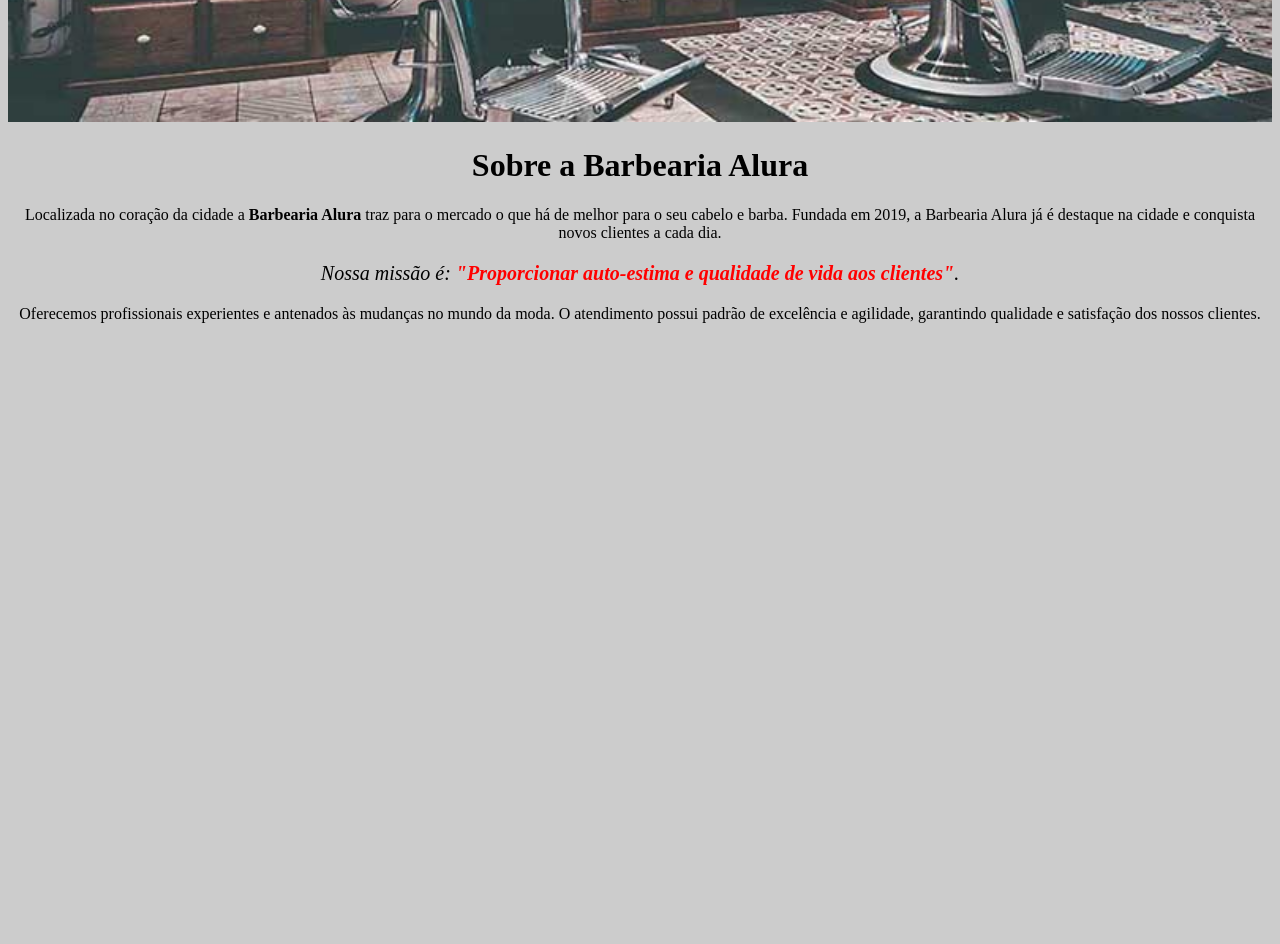
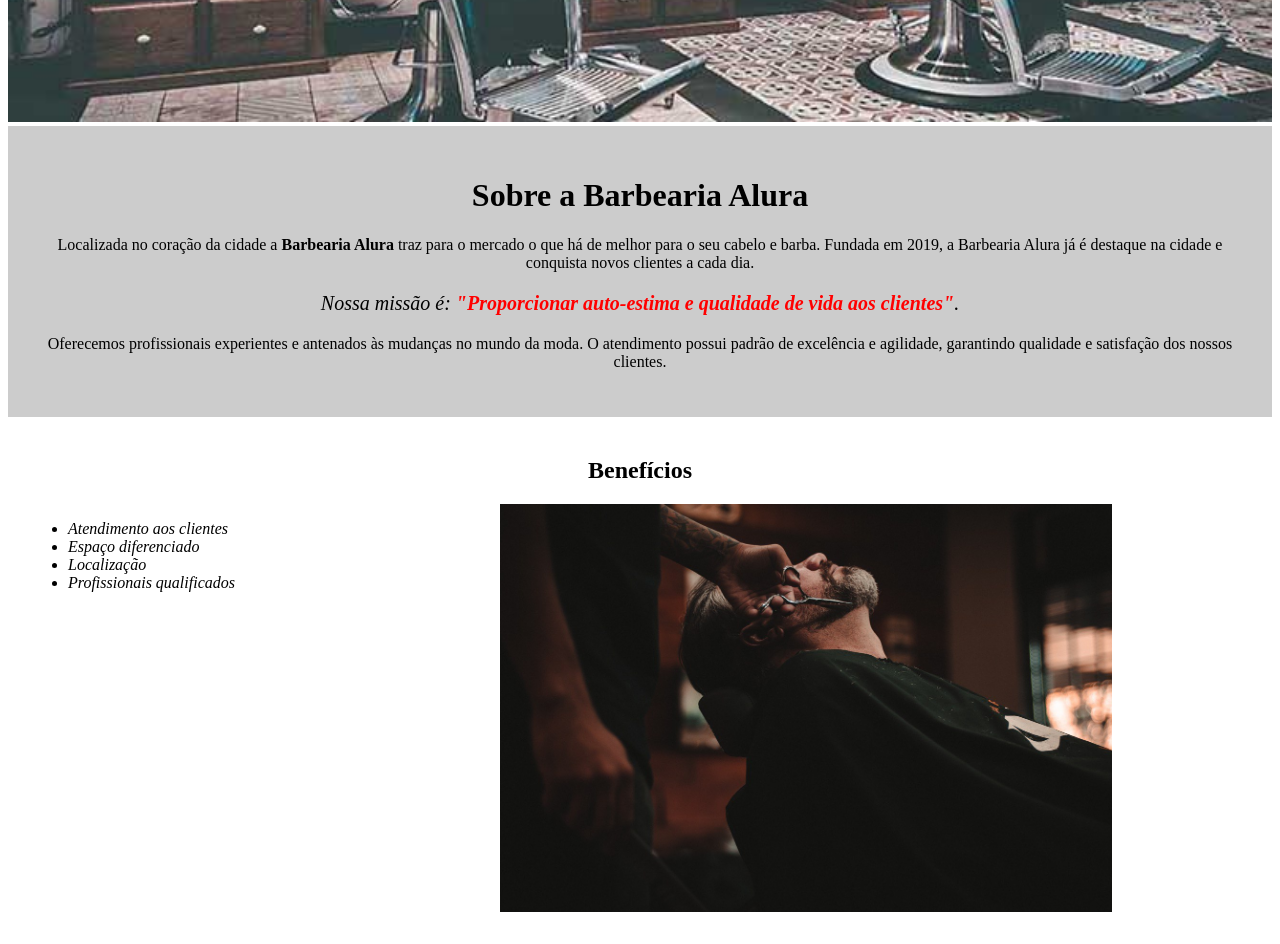
Before and after one commit to TakashiNishii/BarberShop, a plain HTML site: page index.html in a window 1280 px wide. Shown: the part 360-1304 px from the top of the page. Before the commit the page ends 800 px from the top, so only its background shows below. Drawn offline with Linux system fonts and the light colour scheme.

Commit message:
:wrench: Usando divs para separare os conteúdos do site

```diff
--- a/index.html
+++ b/index.html
@@ -16,7 +16,7 @@
 
     <body>
         <img id="banner" src="banner.jpg" alt="Banner da Barbearia Alura">
-
+        <div class="principal">
             <h1>Sobre a Barbearia Alura </h1>
 
             <p>
@@ -32,6 +32,20 @@
                 Oferecemos profissionais experientes e antenados às mudanças no mundo da moda. O atendimento possui padrão de excelência e agilidade, garantindo qualidade e satisfação dos
                 nossos clientes.
             </p>
+        </div>
+
+        <div class="beneficios">
+            <h2>Benefícios</h2>
+            <ul>
+                <li class="itens">Atendimento aos clientes</li>
+                <li class="itens">Espaço diferenciado</li>
+                <li class="itens">Localização</li>
+                <li class="itens">Profissionais qualificados</li>
+            </ul>
+
+            <img src="beneficios.jpg" class="imagembeneficios" alt="Benefícios da Barbearia Alura">
+        </div>
+
     </body>
 
 </html>
--- a/style.css
+++ b/style.css
@@ -1,9 +1,14 @@
 body {
-    background: #CCCCCC;
+
 }
 
 #banner {
     width: 100%;
+}
+
+.principal{
+    background: #CCCCCC;
+    padding: 30px;
 }
 
 h1 {
@@ -22,3 +27,27 @@ p {
 em strong {
     color: #FF0000;
 }
+
+.beneficios{
+    background: #FFFFFF;
+    padding: 20px;
+}
+
+.itens {
+    font-style: italic;
+}
+
+h2 {
+    text-align: center;
+}
+
+ul {
+    display: inline-block;
+    vertical-align: top;
+    width: 20%;
+    margin-right: 15%;
+}
+
+.imagembeneficios {
+    width: 50%;
+}
```
Also changed, not shown: beneficios.jpg (added), 1 other file. Lines whose indentation alone changed are shown as unchanged.
